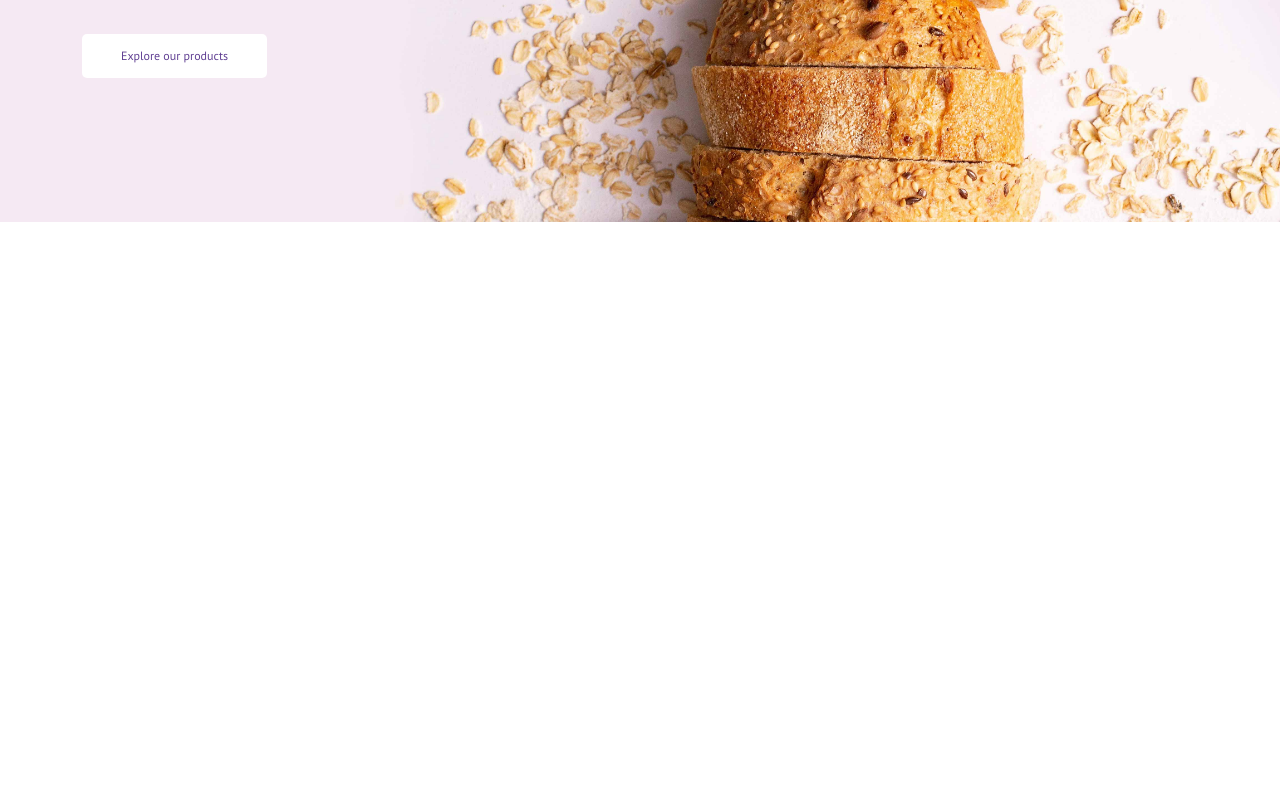
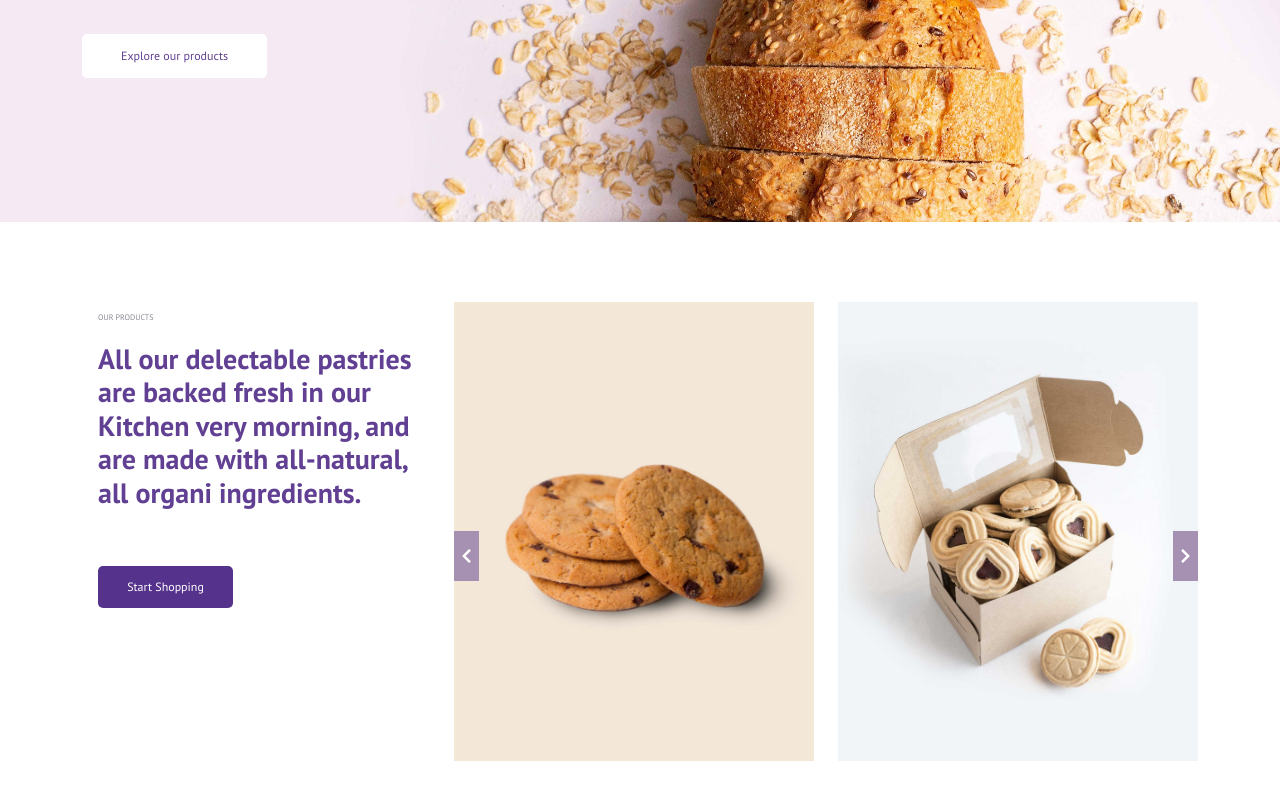
Before and after one commit to DoinaGanceriuc/proj-html-vuejs, a Vue app: page / in a window 1280 px wide. Shown: the part 406-1206 px from the top of the page. Before the commit the page ends 800 px from the top, so only its background shows below. Built offline with nearby package versions, Linux system fonts and the light colour scheme.

Commit message:
complete details section cookies

```diff
--- a/src/components/SiteMain.vue
+++ b/src/components/SiteMain.vue
@@ -20,6 +20,40 @@
         <!-- /.container -->
       </div>
       <!-- /.jumbotron -->
+      <section class="cookies container d-flex">
+        <div class="col-4">
+          <small>OUR PRODUCTS</small>
+          <h2 class="pb-5">
+            All our delectable pastries are backed fresh in our Kitchen very
+            morning, and are made with all-natural, all organi ingredients.
+          </h2>
+          <div class="btn">
+            <a href="#">Start Shopping</a>
+          </div>
+        </div>
+        <div class="position-relative">
+          <span class="chevron left"><i class="fas fa-chevron-left"></i></span>
+          <div class="row">
+            <div class="col-6">
+              <img
+                src="../assets/img/choco-chip-cookies.jpg"
+                alt="logo baker purple"
+                width=""
+              />
+            </div>
+            <div class="col-6">
+              <img
+                src="../assets/img/strawberry-jam-cookies.jpg"
+                alt="logo baker purple"
+                width=""
+              />
+            </div>
+          </div>
+          <!-- /.row -->
+          <span class="chevron right"><i class="fas fa-chevron-right"></i></span>
+        </div>
+      </section>
+      <!-- /.cookies -->
     </main>
     <!-- /#site_main -->
   </div>
@@ -38,7 +72,7 @@
   max-width: 330px;
   padding: 9rem 0 9rem 0;
   & small {
-    color: #8C8693;
+    color: #8c8693;
     font-size: 0.5rem;
   }
   & h1 {
@@ -49,11 +83,11 @@
   }
   & p {
     padding: 2rem 0;
-    color: #8C8693;
+    color: #8c8693;
     font-size: 0.75rem;
   }
   & .btn {
-    background-color: #fff ;
+    background-color: #fff;
     padding: 0.8rem 1.5rem;
     text-align: center;
     font-size: 0.75rem;
@@ -66,4 +100,58 @@
     }
   }
 }
+.cookies {
+  padding: 5rem 0;
+  & small {
+    color: #8c8693;
+    font-size: 0.5rem;
+  }
+  & h2 {
+    padding-top: 1rem;
+    color: #614093;
+    font-weight: 600;
+    font-size: 1.75rem;
+  }
+  & .btn {
+    background-color: #55328b;
+    padding: 0.75rem 0.5rem;
+    text-align: center;
+    font-size: 0.75rem;
+    border: none;
+    width: 135px;
+    border-radius: 5px;
+    & a {
+      text-decoration: none;
+      color: #fff;
+    }
+  }
+}
+.col-4 {
+  padding: 0rem 1rem;
+}
+.col-6 {
+  & img {
+    width: 100%;
+    display: block;
+    height: 100%;
+    object-fit: cover;
+  }
+}
+.chevron {
+    position: absolute;
+    background-color: #A691B2;
+    height: 50px;
+    width: 25px;
+    text-align: center;
+    line-height: 50px;
+    color: #fff;
+  &.left {
+    left: 0;
+    top: 50%;
+  }
+  &.right {
+    right: 0;
+    top: 50%;
+  }
+}
 </style>
```
Also changed, not shown: src/assets/img/choco-chip-cookies.jpg (added), src/assets/img/strawberry-jam-cookies.jpg (added). Lines whose indentation alone changed are shown as unchanged.
